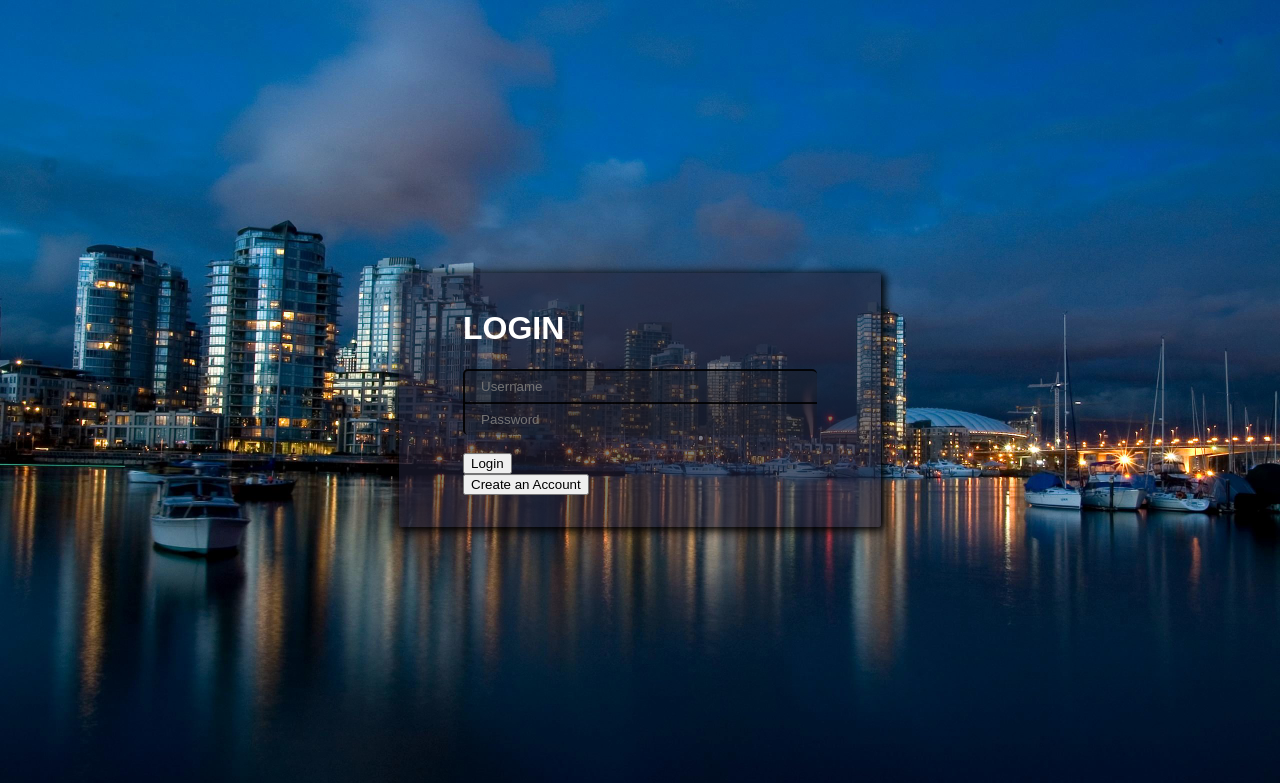
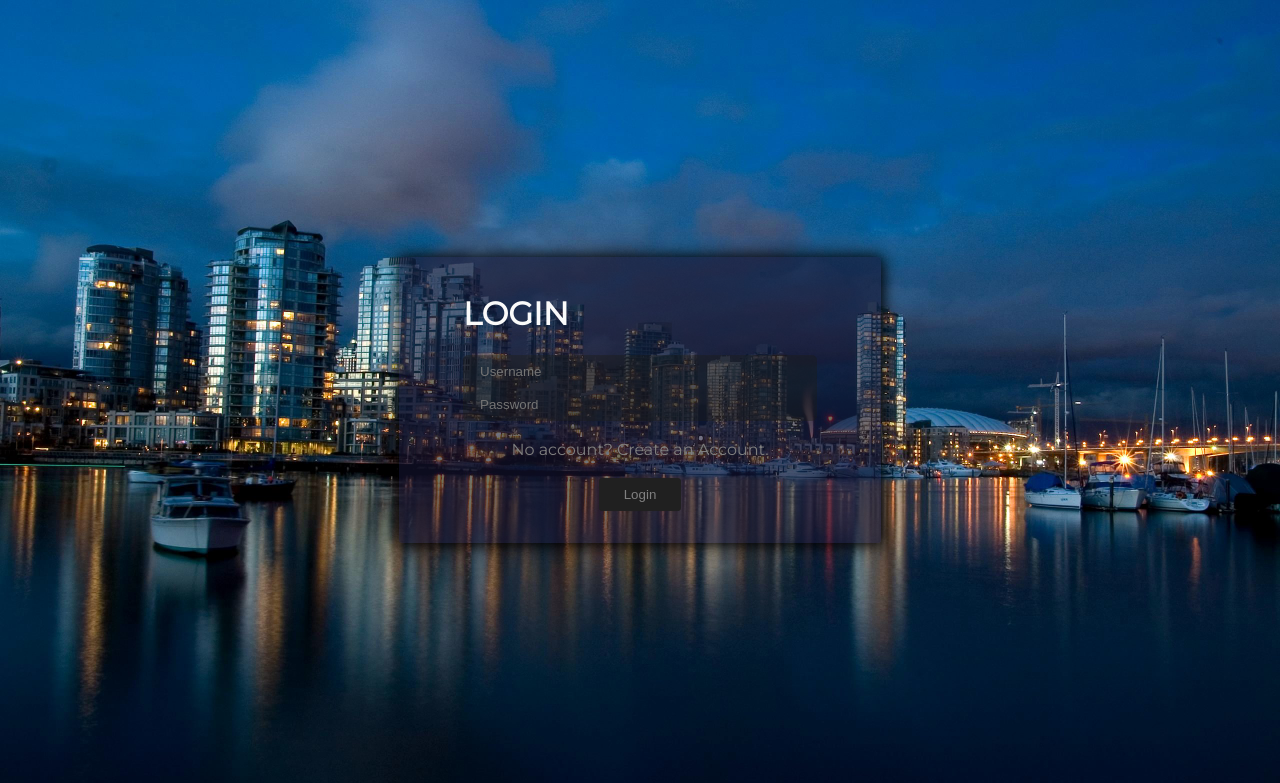
Before and after one commit to jkubath/GroupCalendar, a PHP site: page /php/login.php in a window 1280 px wide. Shown: the top 783 px of the page. Run offline with PHP 8.4, Linux system fonts and the light colour scheme; some libraries are stand-ins or nearby versions.

Commit message:
changed some css for login page. Also made the quotation more consistent.

```diff
--- a/css/login.css
+++ b/css/login.css
@@ -1,5 +1,9 @@
+/*****IMPORTS*****/
+@import url('https://fonts.googleapis.com/css?family=Montserrat');
+
 /*****GLOBAL*****/
 body {
+	font-family: "Montserrat", sans-serif;
 	background-image: url("../pictures/loginBackground.jpg");
 	background-repeat: no-repeat;
 	background-attachment: fixed;
@@ -21,59 +25,116 @@ p {
 	color: red;
 }
 
-input {
+input[type=text], input[type=password], textarea {
 	padding: 0.5rem 1rem;
 	min-width: 20rem;
-	border-color: rgba(32, 32, 48, 0.9);
-	background-color: rgba(28, 28, 36, 0.4);
+	background-color: rgba(28, 28, 20, 0.4);
 	color: rgba(255, 255, 255, 1);
+
+	-webkit-transition: all 0.30s ease-in-out;
+	-moz-transition: all 0.30s ease-in-out;
+	-ms-transition: all 0.30s ease-in-out;
+	-o-transition: all 0.30s ease-in-out;
+	border: 1px solid transparent;
 }
+
+input[type=text]:focus, input[type=password]:focus, textarea:focus {
+	box-shadow: 0 0 5px rgba(81, 90, 230, 1);
+}
+
+button::-moz-focus-inner { border: 0; }
 
 /*****CLASSES*****/
 .loginContainer {
 	padding: 1rem 4rem 2rem 4rem;
 	border-radius: 0.2rem;
-	box-shadow: 2px 2px 10px 2px;
 	position: fixed;
 	top: 50%;
 	left: 50%;
 	transform: translate(-50%, -50%);
-	background-color: rgba(32, 32, 54, 0.6);
-}
-
-.username {
+	background-color: rgba(20, 20, 50, 0.6);
+	box-shadow: 1px 1px 15px 2px;
 }
 
 .clearFloat {
 	clear: both;
 }
 
-.formButtons {
-	display: inline-block;
-}
 /*****IDS*****/
 #loginTitle {
-	font-family: sans-serif;
-	color: rgba(255, 255, 255, 1); // will change
+	color: rgba(250, 250, 250, 1) !important;
 }
 
 #usernameBox {
 	border-radius: 5px 5px 0 0;
-	border-bottom: 0;
-	border-right: 0;
-
 }
 
 #passwordBox {
 	border-radius: 0 0 5px 5px;
-	border-bottom: 0;
-	border-right: 0;
+}
+
+#createAccountLink {
+	color: rgba(128, 128, 128, 1);
+}
+
+#createAccountLink:hover {
+	color: white;
+	cursor: pointer;
+}
+
+#loginButtonWrapper {
+	text-align: center;
 }
 
 #loginButton {
-
+	border: 1px solid rgba(32, 32, 32, 1);
+	border-radius: 3px;
+	padding: 0.5rem 1.5rem;
+	color: rgba(128, 128, 128, 1);
+	background-color: rgba(32, 32, 32, 1);
+	transition-duration: 0.2s;
 }
 
-#createAccountButton {
+#loginButton:hover {
+	background-color: rgba(32, 32, 32, 1);
+	color: white;
+	cursor: pointer;
+}
 
+#registerButtonWrapper {
+	margin: 1rem 0 0 0;
+	text-align: center;
 }
+
+#backToLoginLink {
+	color: rgba(128, 128, 128, 1);
+}
+
+#backToLoginLink:hover {
+	color: white;
+	cursor: pointer;
+}
+
+#registerButton {
+	margin: 1rem 0 0 0;
+	border: 1px solid rgba(32, 32, 32, 1);
+	border-radius: 3px;
+	padding: 0.5rem 1.5rem;
+	color: rgba(128, 128, 128, 1);
+	background-color: rgba(32, 32, 32, 1);
+	transition-duration: 0.2s;
+}
+
+#registerButton:hover {
+	background-color: rgba(32, 32, 32, 1);
+	color: white;
+	cursor: pointer;
+}
+
+#firstName {
+	border-radius: 5px 5px 0 0;
+}
+
+#zipCode {
+	border-radius: 0 0 5px 5px;
+}
--- a/php/login.php
+++ b/php/login.php
@@ -33,24 +33,30 @@
 	function login() {
 	?>
 	  	<!--//Make the login box -->
-	    <div class='login'>
+	    <div class="login">
 	    	<h1 id="loginTitle">LOGIN</h1>
 
 	    	<!-- Username -->
-	    	<div class='username'><input type = 'text' id='usernameBox' placeholder = 'Username' name='username'></div>
+	    	<div class="username"><input type="text" id="usernameBox" placeholder="Username" name="username"></div>
 	    	<span id="usernameLoginError"></span>
 
 	    	<!-- Password -->
-	    	<div class='password'><input type = 'password' id='passwordBox' placeholder = 'Password' name='password'></div>
+	    	<div class="password"><input type="password" id="passwordBox" placeholder="Password" name="password"></div>
+
 	    	<span id="passwordLoginError"></span>
 	    	<br />
 
-	    	<!-- Validate the login -->
-	    	<button id="loginButton" onclick="validateFormLogin()">Login</button>
-	    	<br />
 
-	    	<!-- Redirect to the create account -->
-	    	<button id="createAccountButton" onclick="changePageType()">Create an Account</button>
+			<div id="loginButtonWrapper">
+				<!-- Redirect to the create account -->
+				<a id="createAccountLink" onclick="changePageType()">No account? Create an Account.</a>
+
+				<br />
+				<br />
+
+				<!-- Validate the login -->
+				<button id="loginButton" onclick="validateFormLogin()">Login</button>
+			</div>
 
 	    </div>
 
@@ -63,63 +69,93 @@
 	  function register() {
 	  	?>
 	  	<!-- Make the login box -->
-		<div class='register'>
-			<h1 id=\"registerTitle\">CREATE ACCOUNT</h1>
+		<div class="register">
+			<h1 id="registerTitle">CREATE ACCOUNT</h1>
+
 			<!-- User Account table -->
-			<div class='myTable'>
+			<div class="myTable">
+
 				<!-- First name -->
-				<div class='row'>
-					<div class='col-xs-12'><input style=\"width: 100%;\" type = 'text' id='firstName' placeholder = 'First Name' name='first'></div>
-					<span id=\"firstNameRegisterError\"></span>
+				<div class="row">
+					<div class="col-xs-12">
+						<input type="text" id="firstName" placeholder="First Name" name="first">
+					</div>
+					<span id="firstNameRegisterError"></span>
 				</div>
+
 				<!-- Last name -->
-				<div class='row'>
-					<div class='col-xs-12'><input style=\"width: 100%;\" type = 'text' id='lastName' placeholder = 'Last Name' name='last'></div>
+				<div class="row">
+					<div class="col-xs-12">
+						<input type="text" id="lastName" placeholder="Last Name" name="last">
+					</div>
 					<span id=\"lastNameRegisterError\"></span>
 				</div>
+
 				<!-- Username -->
-				<div class='row'>
-					<div class='col-xs-12' ><input style=\"width: 100%;\" type = 'text' id='username' placeholder = 'Username' name='username'></div>
-					<span id=\"usernameRegisterError\"></span>
-				</div>
-				<!-- Password -->
-				<div class='row'>
-					<div class='col-xs-12' ><input style=\"width: 100%;\" type = 'password' id='password' placeholder = 'Password' name='password'></div>
-					<span id=\"passwordRegisterError\"></span>
-				</div>
-				<!-- Confirm Pasword -->
-				<div class='row'>
-					<div class='col-xs-12' id='confirm'><input style=\"width: 100%;\" type = 'password' id='confirmPassword' placeholder = 'Confirm Password' name='confirm'></div>
-					<span id=\"confirmPasswordRegisterError\"></span>
-				</div>
-				<!-- Address -->
-				<div class='row'>
-					<div id='tableAddress' class='col-xs-12'><input style=\"width: 100%;\" type = 'text' id='address' placeholder = 'Address' name='address'></div>
-					<span id=\"addressRegisterError\"></span>
-				</div>
-				<!-- City -->
-				<div class='row'>
-					<div class='col-xs-12'><input style=\"width: 100%;\" type = 'text' id='city' placeholder = 'City' name='city'></div>
-					<span id=\"cityRegisterError\"></span>
-				</div>
-				<!-- State -->
-				<div class='row'>
-					<div class='col-xs-12'><input style=\"width: 100%;\" type = 'text' id='state' placeholder = 'State' name='state'></div>
-					<span id=\"stateRegisterError\"></span>
-				</div>
-				<!-- Zip Code -->
-				<div class='row'>
-					<div class='col-xs-12'><input style=\"width: 100%;\" type = 'text' id='zipCode' placeholder = 'Zip Code' name='zipCode'></div>
-					<span id=\"zipCodeRegisterError\"></span>
+				<div class="row">
+					<div class="col-xs-12">
+						<input type="text" id="username" placeholder="Username" name="username">
+					</div>
+					<span id="usernameRegisterError"></span>
 				</div>
 
-				<!-- Validate the form -->
-				<button id=\"registerButton\" onclick=\"validateFormRegister();\">Register</button>
-				<br />
+				<!-- Password -->
+				<div class="row">
+					<div class="col-xs-12">
+						<input type="password" id="password" placeholder="Password" name="password">
+					</div>
+					<span id="passwordRegisterError"></span>
+				</div>
 
-				<!-- Back to login -->
-				<button id=\"backToLoginButton\" onclick="changePageType()">Back to Login</button>
+				<!-- Confirm Pasword -->
+				<div class="row">
+					<div class="col-xs-12" id="confirm">
+						<input type="password" id="confirmPassword" placeholder="Confirm Password" name="confirm">
+					</div>
+					<span id="confirmPasswordRegisterError"></span>
+				</div>
 
+				<!-- Address -->
+				<div class="row">
+					<div id="tableAddress" class="col-xs-12">
+						<input type="text" id="address" placeholder="Address" name="address">
+					</div>
+					<span id="addressRegisterError"></span>
+				</div>
+
+				<!-- City -->
+				<div class="row">
+					<div class="col-xs-12">
+						<input type="text" id="city" placeholder="City" name="city">
+					</div>
+					<span id="cityRegisterError"></span>
+				</div>
+
+				<!-- State -->
+				<div class="row">
+					<div class="col-xs-12">
+						<input type="text" id="state" placeholder="State" name="state">
+					</div>
+					<span id="stateRegisterError"></span>
+				</div>
+
+				<!-- Zip Code -->
+				<div class="row">
+					<div class="col-xs-12">
+						<input type="text" id="zipCode" placeholder="Zip Code" name="zipCode">
+					</div>
+					<span id="zipCodeRegisterError"></span>
+				</div>
+
+				<div id="registerButtonWrapper">
+					<!-- Back to login -->
+					<a id="backToLoginLink" onclick="changePageType()">Back to Login.</a>
+
+					<br />
+
+					<!-- Validate the form -->
+					<button id="registerButton" onclick=\"validateFormRegister();\">Register</button>
+				</div>
 			</div> <!-- Close the table -->
 		</div> <!-- End of Register html -->
 
```
